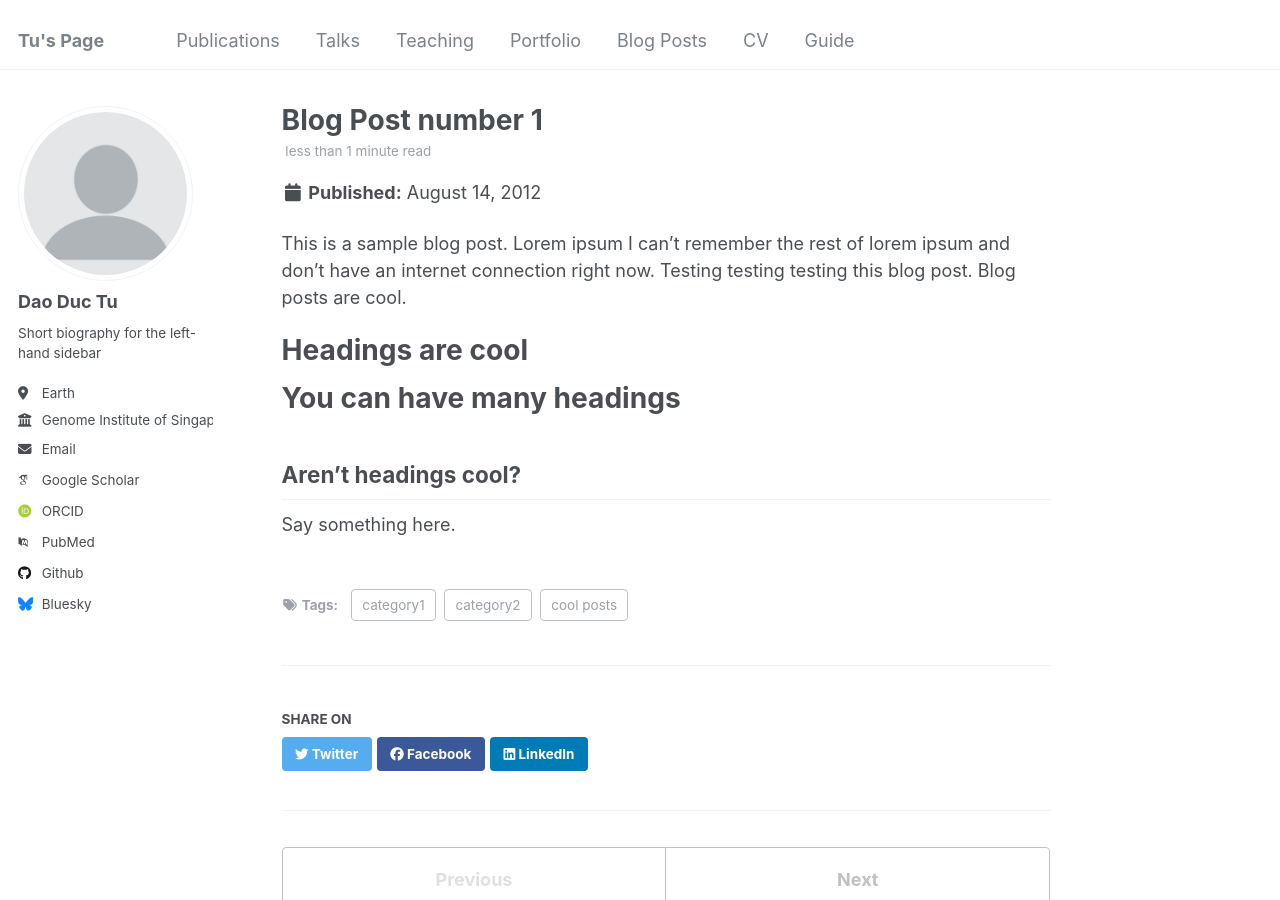
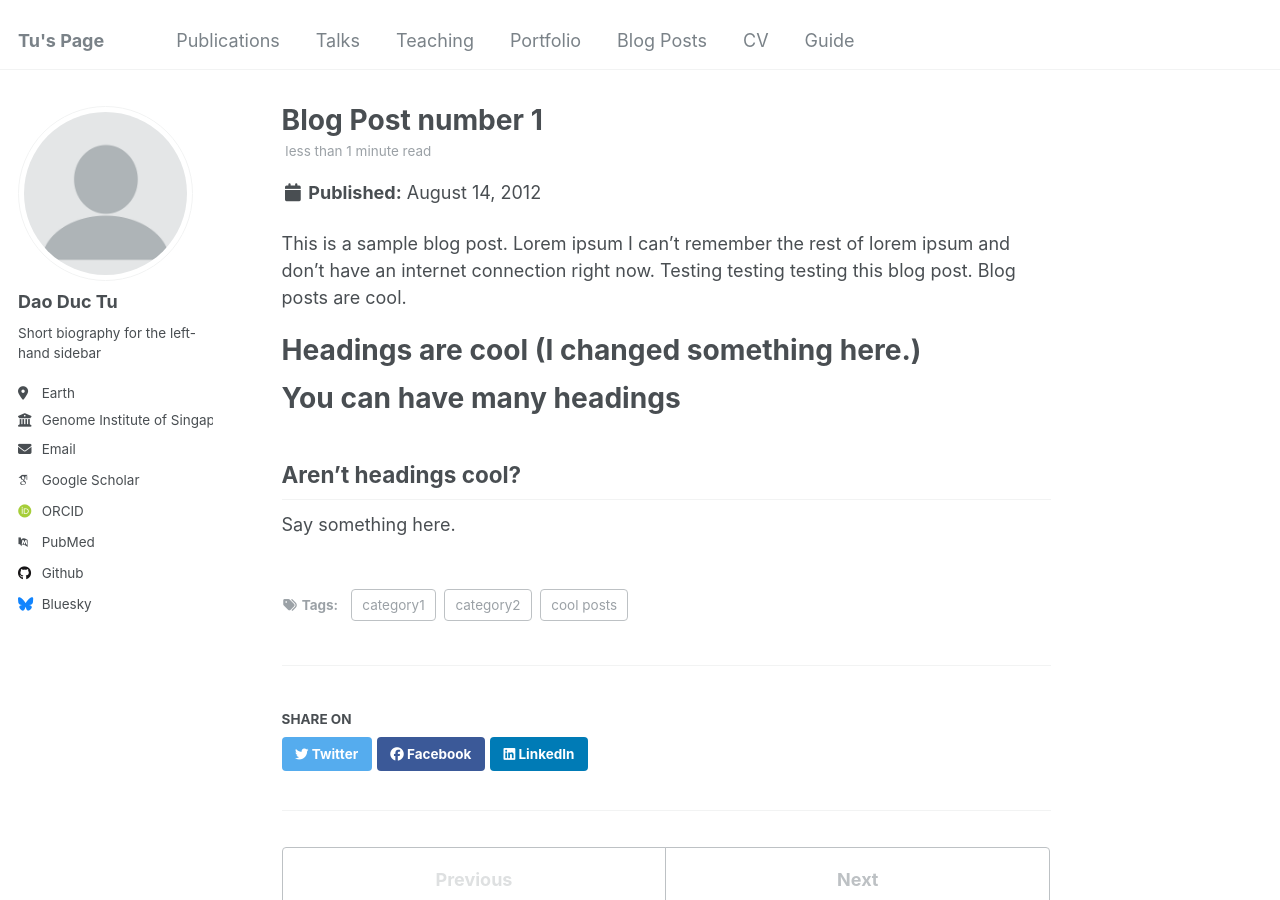
Before and after one commit to daoductu112/TuDao, a Jekyll site: the page built from _posts/2012-08-14-blog-post-1.md, in a window 1280 px wide and 900 px high. Built offline with Jekyll 4.4.1, drawn with Linux system fonts in a browser that asks for light colours; some web fonts are replaced.

Commit message:
Update 2012-08-14-blog-post-1.md

```diff
--- a/_posts/2012-08-14-blog-post-1.md
+++ b/_posts/2012-08-14-blog-post-1.md
@@ -10,7 +10,7 @@ tags:
 
 This is a sample blog post. Lorem ipsum I can't remember the rest of lorem ipsum and don't have an internet connection right now. Testing testing testing this blog post. Blog posts are cool.
 
-Headings are cool
+Headings are cool (I changed something here.)
 ======
 
 You can have many headings
```
